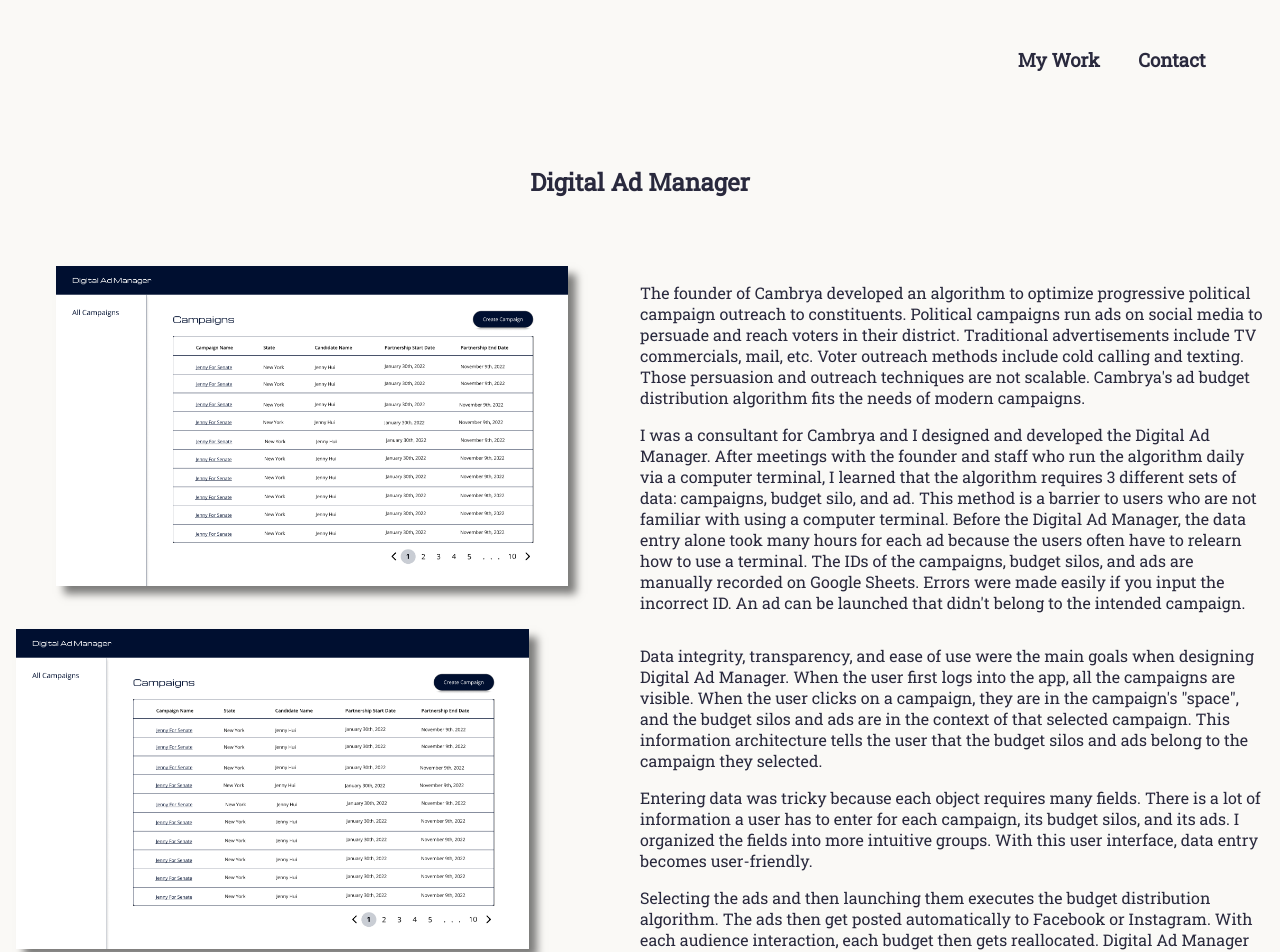
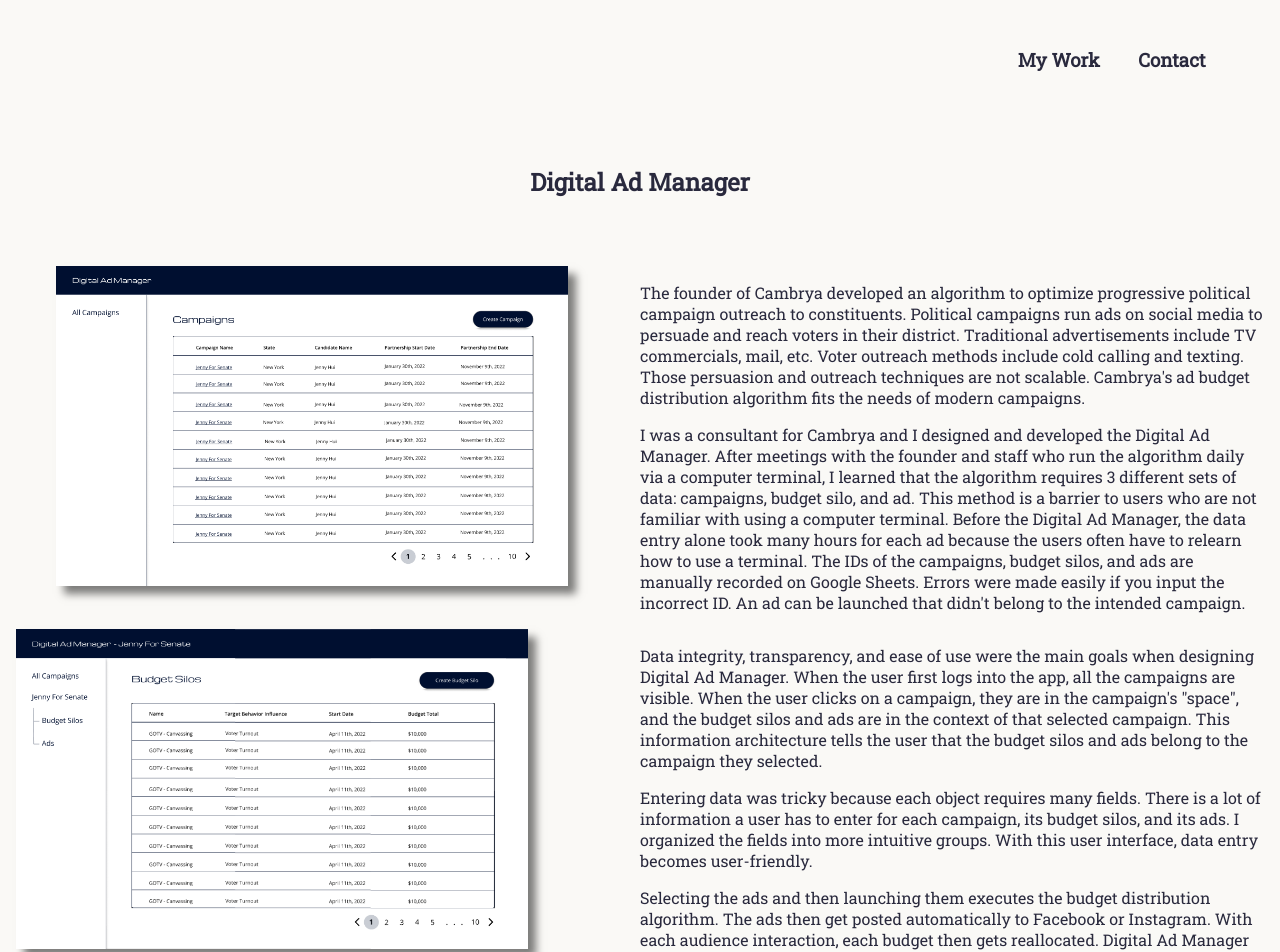
Before and after one commit to jennyhuii/personal-website, a React (Create React App) app: page /designs in a window 1280 px wide. Shown: the top 952 px of the page. Built offline with nearby package versions, Linux system fonts and the light colour scheme.

Commit message:
comment unused code

```diff
--- a/src/pages/Designs.jsx
+++ b/src/pages/Designs.jsx
@@ -6,7 +6,8 @@ import {
     StyledContentContainer,
     StyledImage,
 } from '../constants/Styles';
-import AllCampaign from '../images/designs/dam-all-campaign.png';
+import AllCampaigns from '../images/designs/dam-all-campaign.png';
+import AllBudgetSilos from '../images/designs/dam-all-budget-silos.png';
 
 const StyledText = styled.p`
     text-align:left;
@@ -25,7 +26,7 @@ const Designs = () => {
             </StyledMainTextContainer>
             <StyledContentContainer>
                 <StyledImageContainer>
-                <StyledImage src={AllCampaign} height={'20rem'} />
+                <StyledImage src={AllCampaigns} height={'20rem'} />
                 </StyledImageContainer>
                 <div>
                     <StyledText>
@@ -46,7 +47,7 @@ const Designs = () => {
                 </div>
             </StyledContentContainer>
             <StyledContentContainer>
-            <StyledImage src={AllCampaign} height={'20rem'} />
+            <StyledImage src={AllBudgetSilos} height={'20rem'} />
                 <div>
                     <StyledText>
                         Data integrity, transparency, and ease of use were the main goals when designing Digital Ad Manager. When the user
--- a/src/pages/Work.jsx
+++ b/src/pages/Work.jsx
@@ -9,7 +9,7 @@ import {
 } from '../constants/Styles';
 import Paintings from '../images/paintings/paintings.png';
 import MasterCopy from '../images/paintings/mastercopy.png';
-import DigitalAdManager from '../images/designs/digital-ad-manager.png';
+//import DigitalAdManager from '../images/designs/digital-ad-manager.png';
 
 const StyledImageContainer = styled.div`
     padding: 1rem;
```
